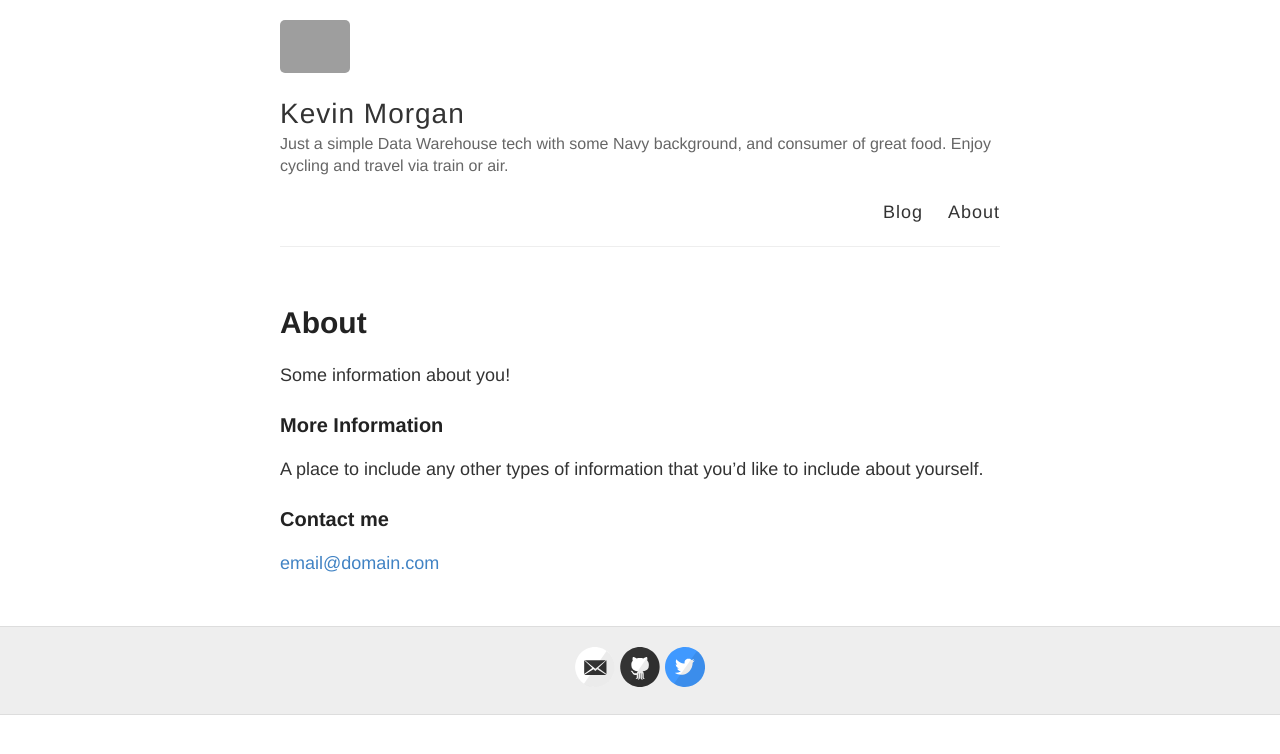
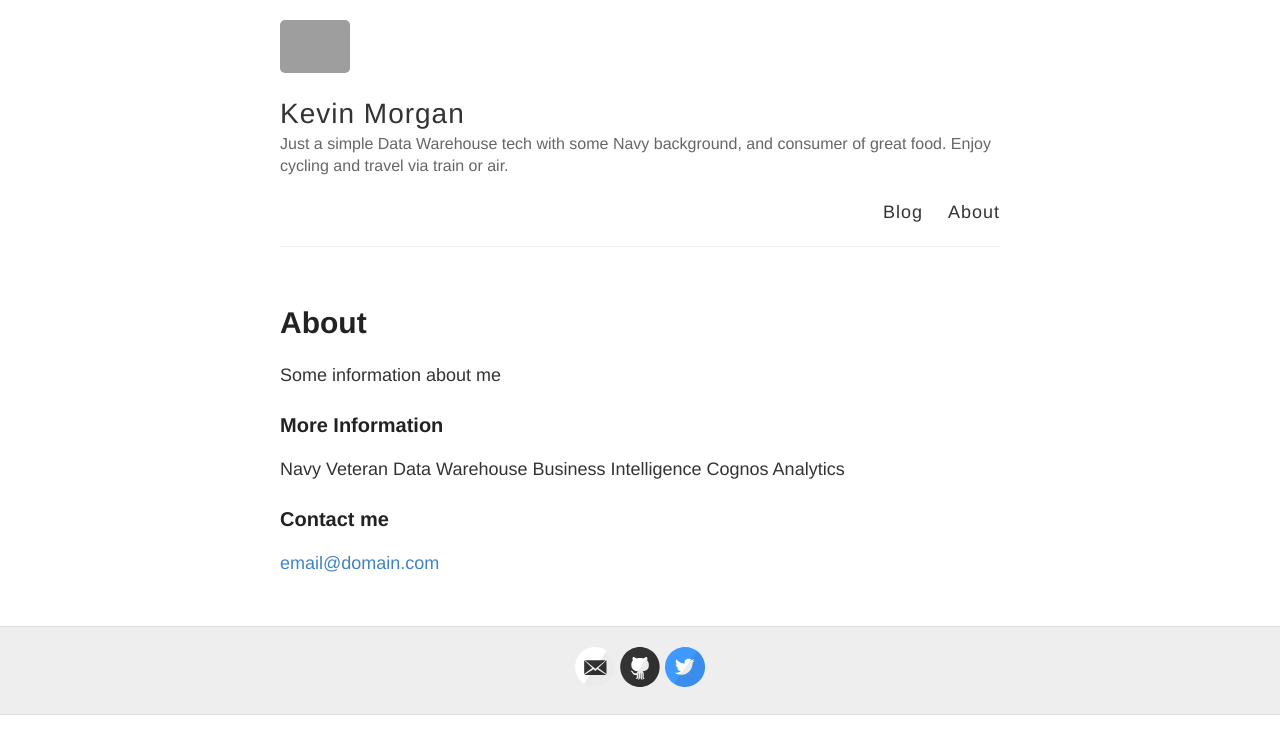
Before and after one commit to kdn2349/constantine, a Jekyll site: the page built from about.md, in a window 1280 px wide. Shown: the top 754 px of the page. Built offline with Jekyll 4.4.1, drawn with Linux system fonts in a browser that asks for light colours; grey boxes are pictures that could not be loaded.

Commit message:
Update about.md

```diff
--- a/about.md
+++ b/about.md
@@ -4,12 +4,16 @@ title: About
 permalink: /about/
 ---
 
-Some information about you!
+Some information about me
 
 ### More Information
 
-A place to include any other types of information that you'd like to include about yourself.
+Navy Veteran
+Data Warehouse
+Business Intelligence
+Cognos Analytics
+
 
 ### Contact me
 
-[email@domain.com](mailto:email@domain.com)
+[email@domain.com](mailto:kevingmorgan@gmail.com)
```
